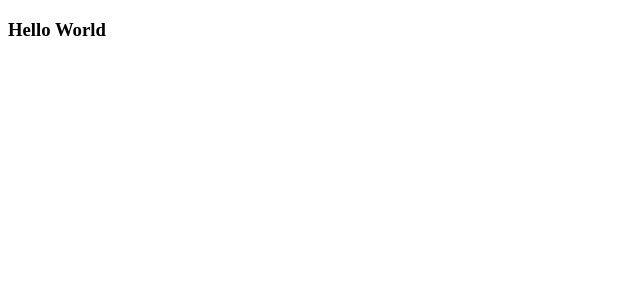
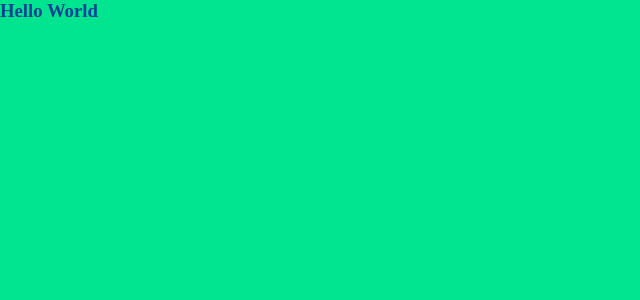
Before and after one commit to HectorDevx/Population-in-Data__Challenge, a React app: page / in a window 1280 px wide. Shown: the top 300 px of the page, without its empty margins (0-640 px from the left). Built offline with nearby package versions, Linux system fonts and the light colour scheme.

Commit message:
Global colors

```diff
--- a/package.json
+++ b/package.json
@@ -1,5 +1,5 @@
 {
-  "name": "world-rabbits__challenge",
+  "name": "world-in-rabbits__challenge",
   "version": "1.0.0",
   "description": "Aplicación de visualización de datos de la población mundial. Construida en React.",
   "main": "index.js",
@@ -20,7 +20,8 @@
   "homepage": "https://github.com/HectorDevx/Population-in-Data__Challenge#readme",
   "dependencies": {
     "react": "^16.13.1",
-    "react-dom": "^16.13.1"
+    "react-dom": "^16.13.1",
+    "styled-components": "^5.2.0"
   },
   "devDependencies": {
     "@babel/core": "^7.11.6",
--- /dev/null
+++ b/src/App.js
@@ -0,0 +1,13 @@
+import React from "react";
+import { GlobalStyles } from "./styles/GlobalStyles";
+
+const App = () => {
+  return (
+    <>
+      <GlobalStyles />
+      <h3>Hello World</h3>
+    </>
+  );
+};
+
+export default App;
--- a/src/HelloWorld.js
+++ /dev/null
@@ -1,7 +0,0 @@
-import React from "react";
-
-const HelloWorld = () => {
-  return <h3>Hello World</h3>;
-};
-
-export default HelloWorld;
--- a/src/index.js
+++ b/src/index.js
@@ -1,6 +1,6 @@
 import React from "react";
 import { render } from "react-dom";
 
-import HelloWorld from "./HelloWorld";
+import App from "./App";
 
-render(<HelloWorld />, document.getElementById("root"));
+render(<App />, document.getElementById("root"));
--- /dev/null
+++ b/src/styles/GlobalStyles.js
@@ -0,0 +1,31 @@
+import { createGlobalStyle } from "styled-components";
+
+export const GlobalStyles = createGlobalStyle`
+
+:root {
+  --color-white: #FBFCFF;
+  --color-light-green: #B2EECE;
+  --color-light-mint: #66EEBC;
+  --color-mint: #00E38F;
+  --color-dark-green: #7DA790;
+  --color-light-blue: #00A5F0;
+  --color-blue: #004295;
+  --color-dark-blue: #004260;
+  --color-gray: #2A3A54;
+}
+
+* {
+  margin: 0;
+  padding: 0;
+}
+
+body {
+  width: 100vw;
+  height: 100vh;
+  background-color: var(--color-mint);
+}
+
+h3 {
+  color: var(--color-blue);
+}
+`;
```
Also changed, not shown: 2 other files (tests, documents, lock files or other folders).
